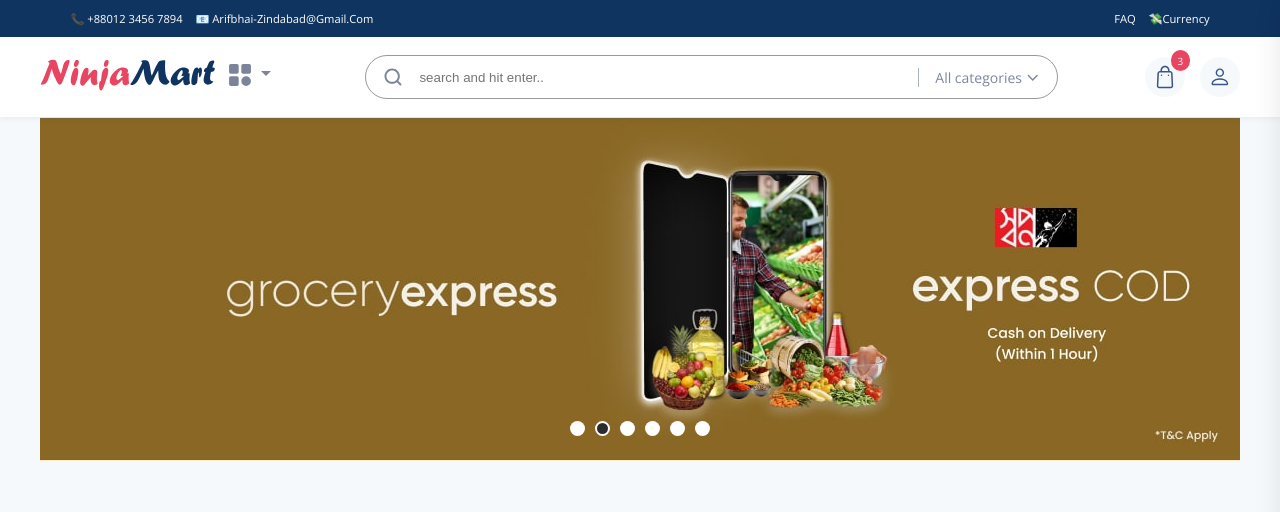
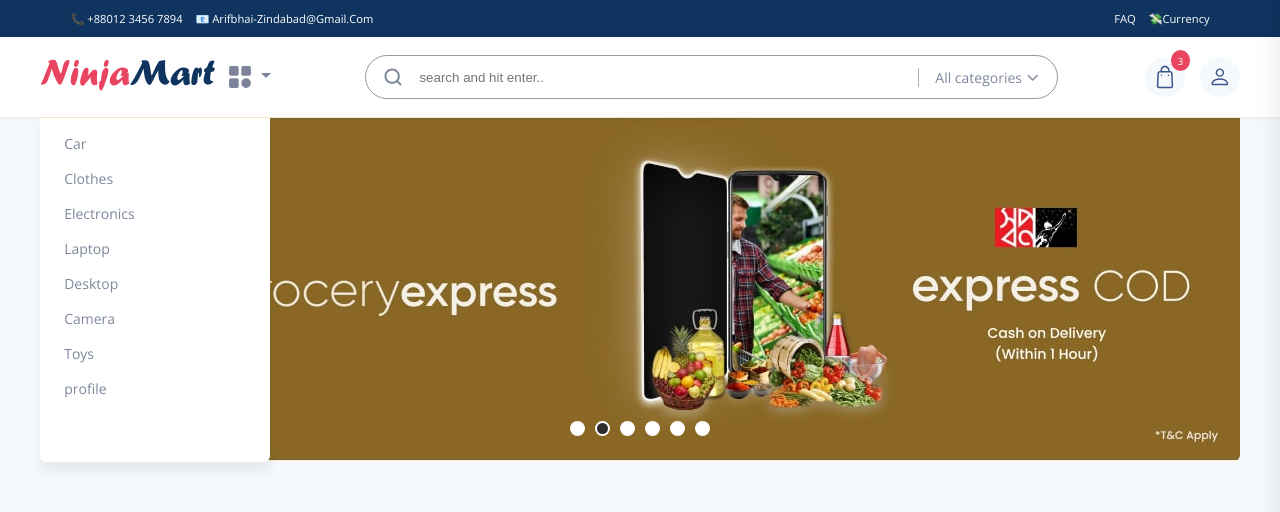
Before and after one commit to rahmanShuhin/ello-mart-e-commerce, a React (Create React App) app in the folder client/: page / in a window 1280 px wide. Shown: the top 512 px of the page. Built offline with nearby package versions, Linux system fonts and the light colour scheme.

Commit message:
category dropdown added

```diff
--- a/client/src/App.js
+++ b/client/src/App.js
@@ -36,7 +36,7 @@
 
         <SideBarCart/>
 
-       {/*----   All modal will this component ----*/}
+       {/*----   All modal will use this component ----*/}
         { openModal && <Modal/> }
 
         </BrowserRouter>
--- a/client/src/components/Home/Banner/_topBanner.scss
+++ b/client/src/components/Home/Banner/_topBanner.scss
@@ -1,6 +1,7 @@
 .top-banner-section {
   position: relative;
   height: 344px;
+  border-radius: 0 0 6px 6px;
   @media (max-width: 1026px) {
     height: 270px;
   }
--- a/client/src/components/navbar/Navbar.js
+++ b/client/src/components/navbar/Navbar.js
@@ -23,8 +23,11 @@
 const Navbar = () => {
 
   const [showAllCategories, setShowAllCategories] = useState(false);
+  const [showMenuCategories, setShowMenuCategories] = useState(true);
   const [showProfile, setShowProfile] = useState(false);
 
+
+  const menuCategoryRef = useRef(null);
   const categoryRef = useRef(null);
   const profileRef = useRef(null);
   const dispatch = useDispatch();
@@ -40,6 +43,7 @@
 
   (user === null) ? isLogged = false : isLogged = user.isVerified || false;
 
+  useOnClickOutside(menuCategoryRef,()=> setShowMenuCategories(false));
   useOnClickOutside(categoryRef,()=> setShowAllCategories(false));
   useOnClickOutside(profileRef,()=> setShowProfile(false));
 
@@ -88,13 +92,20 @@
                 <img src={logo} alt="" />
               </Link>
             </div>
-            <div className="navbar--wrapper--header--category">
-              <div>
+            <div className= 'navbar--wrapper--header--category'>
+              <div
+                onClick={()=>setShowMenuCategories(!showMenuCategories)}
+                className={showMenuCategories ? 'mouse-pointer d-flex' : 'd-flex'}
+                >
                 <CategoryIcon />
-              </div>
-              <div>
                 <DownFilledIcon />
               </div>
+              <ul ref={menuCategoryRef} className={showMenuCategories ? "menu-dropdown" : ""}>
+                  {showMenuCategories &&
+                    categories.map((category) => (
+                      <li key={category.index}>{category.text}</li>
+                    ))}
+                </ul>
             </div>
           </div>
           <div className="navbar--wrapper--search">
--- a/client/src/components/navbar/_navbar.scss
+++ b/client/src/components/navbar/_navbar.scss
@@ -54,6 +54,33 @@
       }
       &--category {
         display: flex;
+        align-items: center;
+        position: relative;
+        cursor: pointer;
+        .menu-dropdown {
+          position: absolute;
+          top: 3.4rem;
+          left: -186px;
+          padding-top: 0.5rem;
+          padding-bottom: 0.5rem;
+          height: 344px;
+          min-width: 230px;
+          border-radius: 0 0 6px 6px;
+          background-color: rgb(255, 255, 255);
+          box-shadow: 0px 10px 12px #00000010;
+          z-index: 100;
+          & > li {
+            margin: 0rem 0;
+            padding: 0.5rem 1.5rem;
+            color: #7d879c;
+            font-size: 14px;
+            &:hover {
+              background: $background-white;
+              color: $red;
+              cursor: pointer;
+            }
+          }
+        }
       }
     }
 
--- a/client/src/styles/_globals.scss
+++ b/client/src/styles/_globals.scss
@@ -1,4 +1,5 @@
 @import url("https://fonts.googleapis.com/css2?family=Open+Sans:wght@300;400;500;600;700&display=swap");
+
 html {
   font-size: 100%;
   box-sizing: border-box;
@@ -40,6 +41,9 @@
   -webkit-appearance: none;
   margin: 0;
 }
+.d-flex {
+  display: flex;
+}
 
 // common class use
 
@@ -60,3 +64,23 @@
   cursor: pointer;
   font-size: 14px;
 }
+
+/* width */
+::-webkit-scrollbar {
+  width: 6px;
+}
+
+/* Track */
+::-webkit-scrollbar-track {
+  background: #f1f1f1;
+}
+
+/* Handle */
+::-webkit-scrollbar-thumb {
+  background: #b5b5b5;
+}
+
+/* Handle on hover */
+::-webkit-scrollbar-thumb:hover {
+  background: #8c8c8c;
+}
```
Lines whose indentation alone changed are shown as unchanged.
